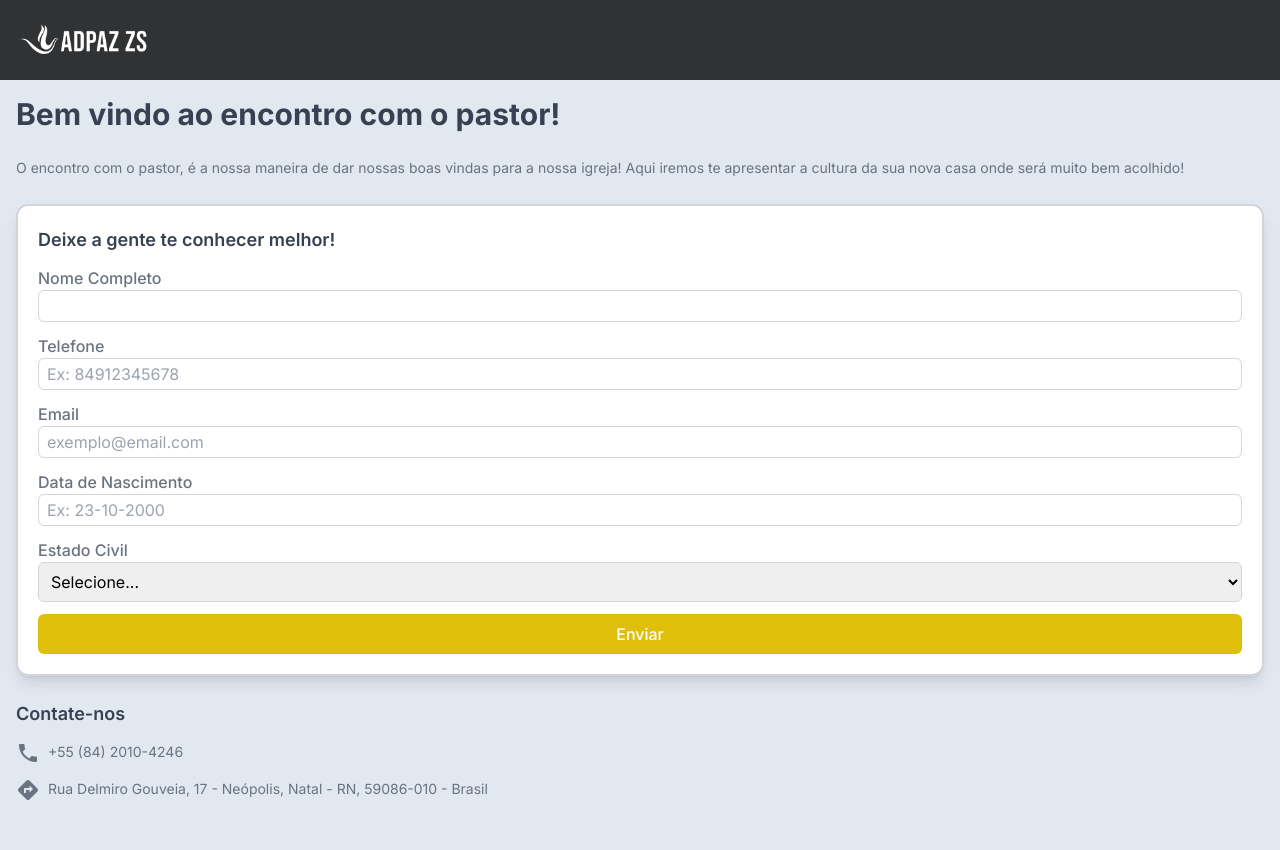
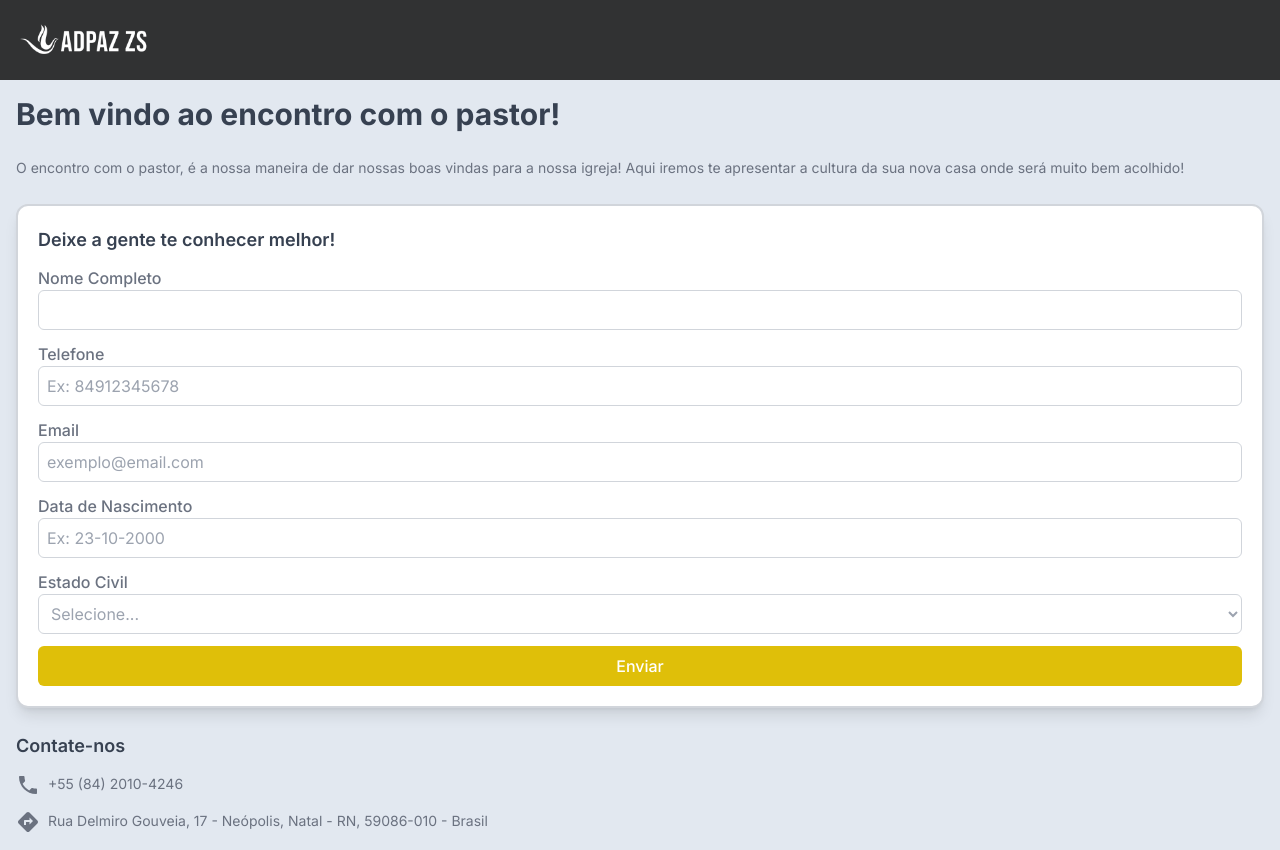
Before and after one commit to Adpaz-Zs-Tech/encontro-com-pastor, a Next.js app: page / in a window 1280 px wide. Before the commit the page ends 818 px from the top, so only its background shows below. Built offline with nearby package versions, Linux system fonts and the light colour scheme.

Commit message:
refactor: input base and select

```diff
--- a/src/components/InputBase.tsx
+++ b/src/components/InputBase.tsx
@@ -28,7 +28,7 @@ export function InputBase<FormType extends FieldValues>({
             {...inputProps}
             onChange={onChange}
             value={value}
-            className="h-8 border rounded-md w-full border-gray-300 p-2"
+            className="h-10 border rounded-md w-full border-gray-300 p-2"
           />
           {inputProps.error && (
             <p className="text-xs text-red-system mt-1 text-red-500 ">
--- a/src/components/SelectboxBase.tsx
+++ b/src/components/SelectboxBase.tsx
@@ -1,5 +1,5 @@
-import { SelectboxBaseProps } from '@/types/forms';
-import { Controller, UseControllerProps, FieldValues } from 'react-hook-form';
+import { SelectboxBaseProps } from "@/types/forms";
+import { Controller, UseControllerProps, FieldValues } from "react-hook-form";
 
 export function SelectboxBase<FormType extends FieldValues>({
   control,
@@ -8,7 +8,7 @@ export function SelectboxBase<FormType extends FieldValues>({
   ...selectboxProps
 }: UseControllerProps<FormType> & SelectboxBaseProps) {
   const estadoCivil = [
-    { label: 'Selecione...', value: '' },
+    { label: "Selecione...", value: "" },
     ...selectboxProps.options,
   ];
 
@@ -25,7 +25,7 @@ export function SelectboxBase<FormType extends FieldValues>({
           <select
             onChange={onChange}
             value={value}
-            className="h-10 border rounded-md w-full border-gray-300 p-2"
+            className="h-10 border rounded-md w-full bg-white text-gray-400 border-gray-300 p-2"
           >
             {estadoCivil.map((option, index) => (
               <option key={index} value={option.value}>
```
